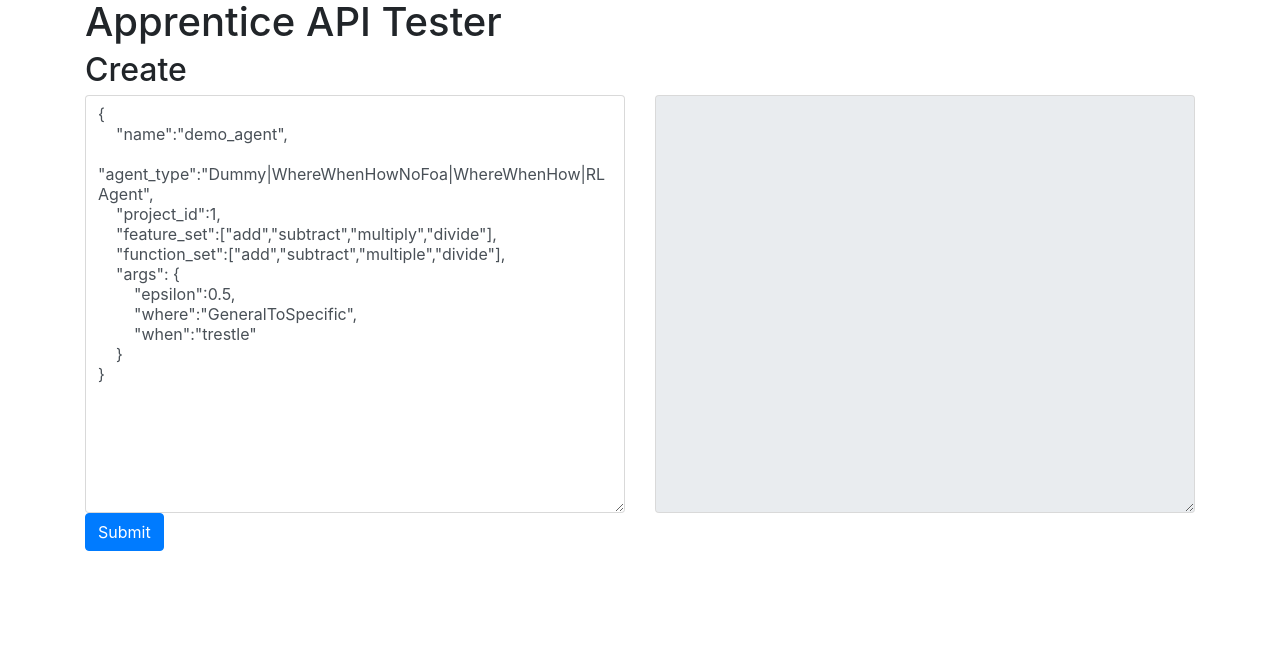
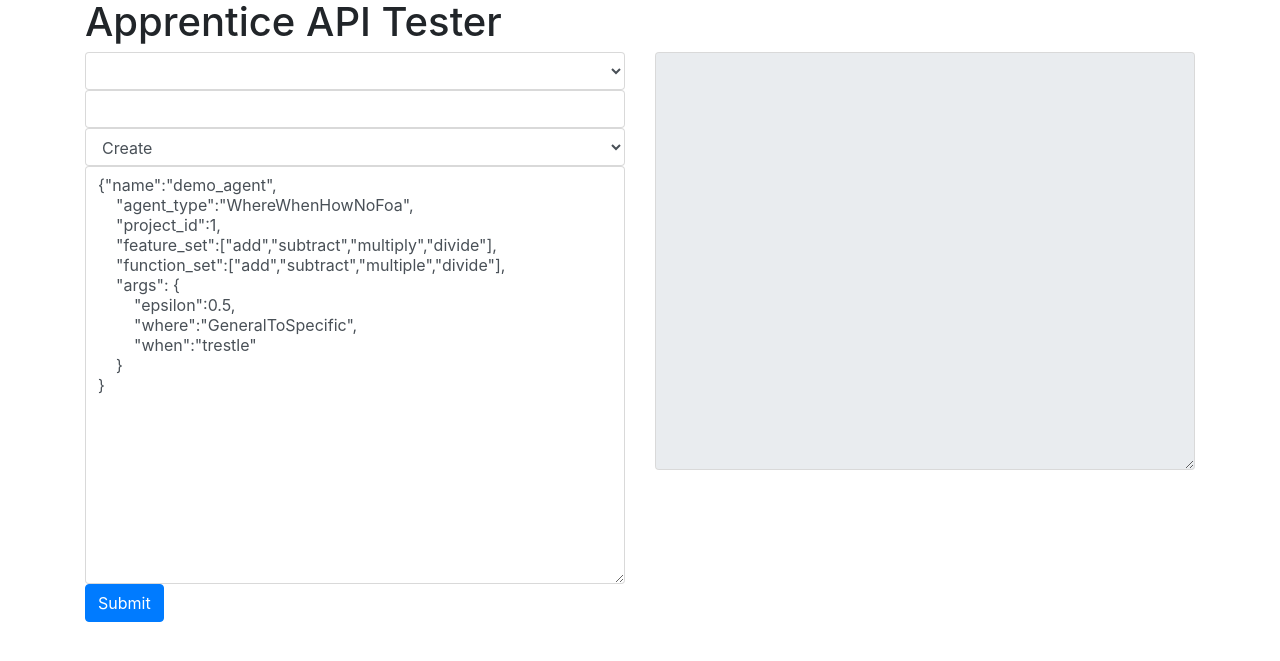
Before and after one commit to apprenticelearner/AL_Core, a Django app: page /tester/ in a window 1280 px wide. Shown: the top 661 px of the page. Run offline with Django 3.2, Linux system fonts and the light colour scheme; tables that the repository leaves empty hold one stand-in row (values such as "Sample post"); lists and menus that the app fills with data are empty; some libraries are stand-ins or nearby versions.

Commit message:
augmented the tester page, might be broken...

```diff
--- a/agent_api/urls.py
+++ b/agent_api/urls.py
@@ -20,7 +20,7 @@ from flashpolicies.views import simple
 
 urlpatterns = [
     url(r'^',include('apprentice_learner.urls',namespace='apprentice_learner')),
-    url(r'^admin/', include(admin.site.urls)),
+    url(r'^admin/', admin.site.urls),
     url(r'^crossdomain.xml$', simple,
         {'domains': ['*']}),
 ]
--- a/apprentice_learner/templates/apprentice_learner/tester.html
+++ b/apprentice_learner/templates/apprentice_learner/tester.html
@@ -9,14 +9,28 @@
     <body role="document">
         <div class="container">
             <h1>Apprentice API Tester</h1>
-
-            <h2>Create</h2>
             <div class="row">
                 <div class="col">
-                    <textarea class="form-control" id="create-input" rows="20">
-{
-    "name":"demo_agent",
-    "agent_type":"Dummy|WhereWhenHowNoFoa|WhereWhenHow|RLAgent",
+                    <select class="form-control" id="agent-id">
+                        {% for agent in agents %}
+                            <option value="{{ agent.id }}"
+
+                        {% endfor %}
+                    </select>
+
+
+                    <input id="agent-id" type="text" class="form-control"/>
+                    <select class="form-control" id="api-target">
+                        <option value="{% url 'apprentice_learner:create' %}">Create</option>
+                        <option value="{% url 'apprentice_learner:request' 1 %}">Request</option>
+                        <option value="{% url 'apprentice_learner:train' 1 %}">Train</option>
+                        <option value="{% url 'apprentice_learner:check' 1 %}">Check</option>
+                        <option value="{% url 'apprentice_learner:report' 1 %}">Report</option>
+                    </select>
+
+                    <textarea class="form-control" id="request-content" rows="20">
+{"name":"demo_agent",
+    "agent_type":"WhereWhenHowNoFoa",
     "project_id":1,
     "feature_set":["add","subtract","multiply","divide"],
     "function_set":["add","subtract","multiple","divide"],
@@ -25,12 +39,11 @@
         "where":"GeneralToSpecific",
         "when":"trestle"
     }
-}
-                    </textarea>
-                    <button id="create-submit" type="submit" class="btn btn-primary">Submit</button>
+}</textarea>
+                    <button id="submit" type="submit" class="btn btn-primary">Submit</button>
                 </div>
                 <div class="col">
-                    <textarea class="form-control" id="create-result" rows=20 readonly></textarea>
+                    <textarea class="form-control" id="result-content" rows=20 readonly></textarea>
                 </div>
             </div>
         </div>
@@ -42,21 +55,21 @@
 
         <script>
             $(document).ready(function() {
-                $('#create-submit').click(function(){
+                $('#submit').click(function(){
                     $.ajax({
-                        url: "{% url 'apprentice_learner:create' %}",
+                        url: $('#api-target').val(),  //"{% url 'apprentice_learner:create' %}",
                         type: 'POST',
-                        data: $('#create-input').val(),
+                        data: $('#request-content').val().replace(/\n/g,""),
                         success: function(data,textStatus,jqXHR) {
-                            $('#create-result').val(data);
-                            $('#create-result').toggleClass('is-invalid',false);
+                            $('#result-content').val(data);
+                            $('#result-content').toggleClass('is-invalid',false);
                         },
                         error: function(msg,textStatus,errorThrown){
-                            $('#create-result').val(errorThrown + "\n" + msg.responseText.replace(/,/g,'\n'));
+                            $('#result-content').val(errorThrown + "\n" + msg.responseText.replace(/,/g,'\n'));
                             console.log(msg);
                             console.log(textStatus);
                             console.log(errorThrown);
-                            $('#create-result').toggleClass('is-invalid',true);
+                            $('#result-content').toggleClass('is-invalid',true);
                         }
                     });
                 });
--- a/apprentice_learner/urls.py
+++ b/apprentice_learner/urls.py
@@ -15,7 +15,5 @@ urlpatterns = [
     url(r'^train/(?P<agent_name>[a-zA-Z0-9_-]{1,200})/$', views.train_by_name, name="train_by_name"),
     url(r'^check/(?P<agent_name>[a-zA-Z0-9_-]{1,200})/$', views.check_by_name, name="check_by_name"),
     url(r'^report/(?P<agent_name>[a-zA-Z0-9_-]{1,200})/$', views.report_by_name, name="report_by_name"),
-
-
     url(r'^tester/$', views.test_view, name='tester')
 ] + static(settings.STATIC_URL, document_root=settings.STATIC_ROOT)
--- a/apprentice_learner/views.py
+++ b/apprentice_learner/views.py
@@ -317,4 +317,5 @@ def report_by_name(http_request, agent_name):
 
 @csrf_exempt
 def test_view(http_request) :
-    return render(http_request, 'apprentice_learner/tester.html')
+    return render(http_request, 'apprentice_learner/tester.html',
+        {'agents':Agent.objects.all()})
```
